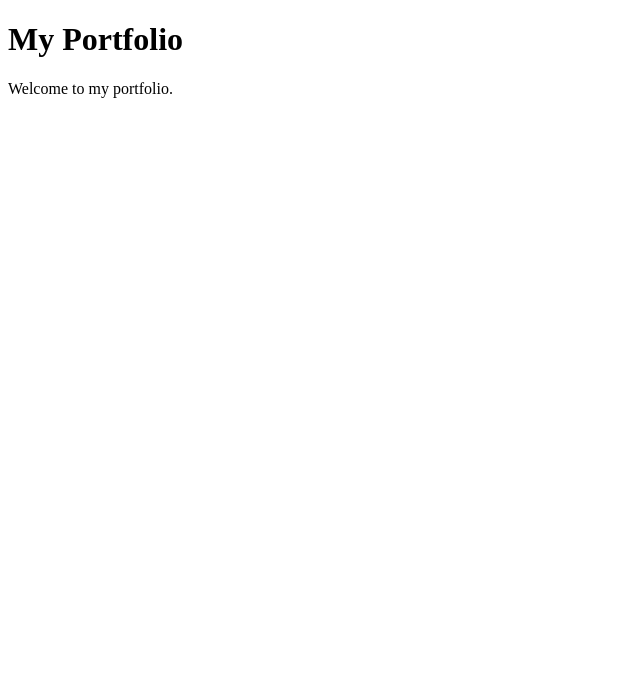
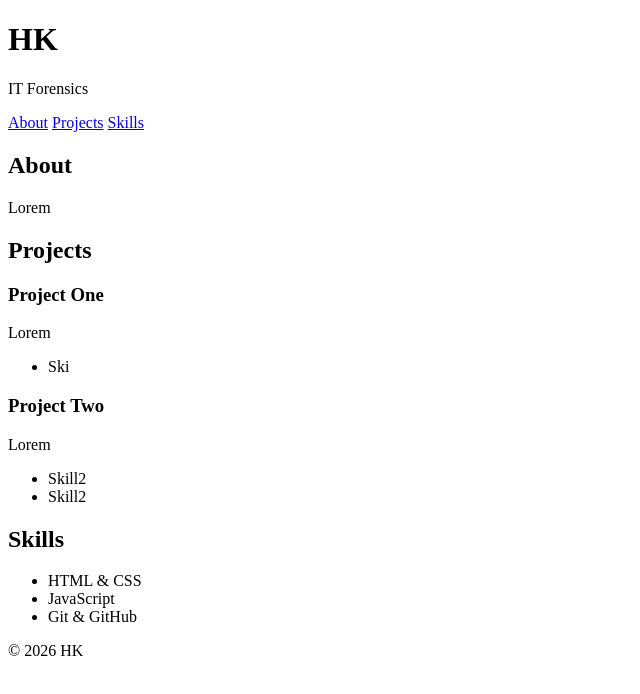
Before and after one commit to HuZZimen/huzzimen.github.io, a plain HTML site: page index.html in a window 1280 px wide. Shown: the whole page, without its empty margins (0-640 px from the left). Drawn offline with Linux system fonts and the light colour scheme.

Commit message:
Refactor index.html structure and add sections

```diff
--- a/index.html
+++ b/index.html
@@ -1,13 +1,78 @@
 <!DOCTYPE html>
-<html>
+<html lang="en">
 <head>
+    <meta charset="UTF-8">
+    <meta name="viewport" content="width=device-width, initial-scale=1">
     <title>My Portfolio</title>
 </head>
 <body>
 
-    <h1>My Portfolio</h1>
+    <!-- ========== HEADER ========== -->
+    <header>
+        <h1>HK</h1>
+        <p class="tagline">IT Forensics</p>
 
-    <p>Welcome to my portfolio.</p>
+        <nav>
+            <a href="#about">About</a>
+            <a href="#projects">Projects</a>
+            <a href="#skills">Skills</a>
+        </nav>
+    </header>
+
+    <main>
+
+        <!-- ========== ABOUT ========== -->
+        <section id="about">
+            <h2>About</h2>
+            <p>
+               Lorem
+            </p>
+        </section>
+
+        <!-- ========== PROJECTS ========== -->
+        <section id="projects">
+            <h2>Projects</h2>
+
+            <article class="project">
+
+                <h3>Project One</h3>
+                <p>Lorem</p>
+
+                <ul class="tags">
+                    <li>Ski</li>
+
+
+                </ul>
+            </article>
+
+            <article class="project">
+                <h3>Project Two</h3>
+                <p>Lorem</p>
+
+                <ul class="tags">
+                    <li>Skill2</li>
+                    <li>Skill2</li>
+                </ul>
+            </article>
+
+
+        </section>
+
+        <!-- ========== SKILLS ========== -->
+        <section id="skills">
+            <h2>Skills</h2>
+            <ul>
+                <li>HTML &amp; CSS</li>
+                <li>JavaScript</li>
+                <li>Git &amp; GitHub</li>
+                <!-- Add more skills as <li> items -->
+            </ul>
+        </section>
+    </main>
+
+    <footer>
+        <p>&copy; 2026 HK</p>
+    </footer>
 
 </body>
 </html>
```
